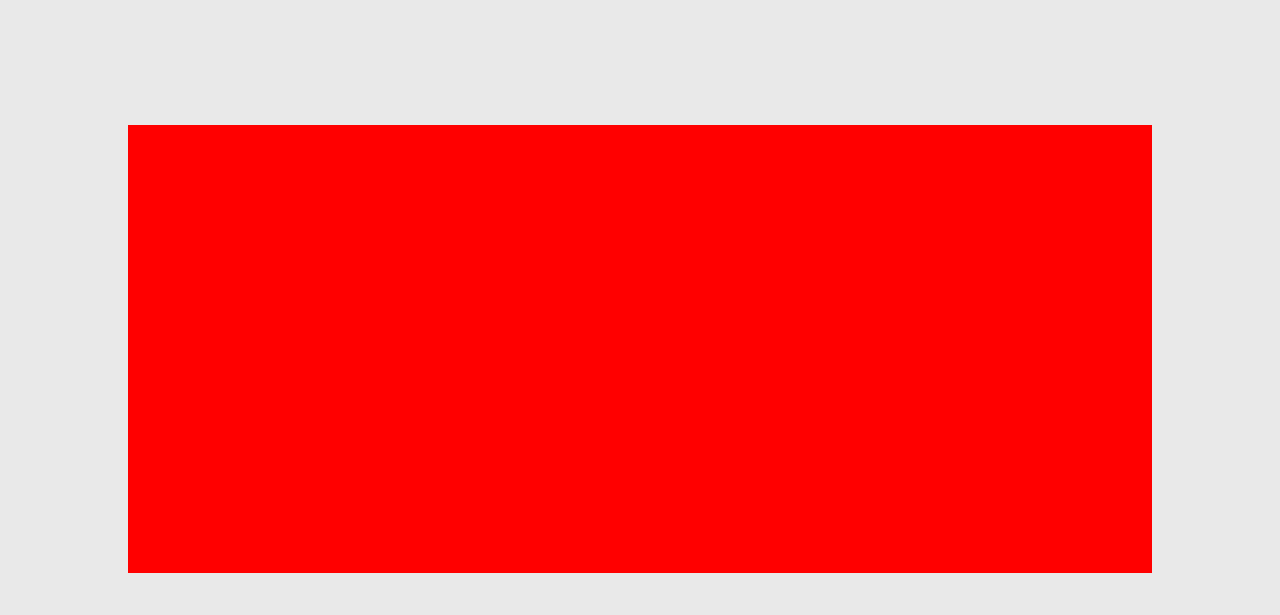
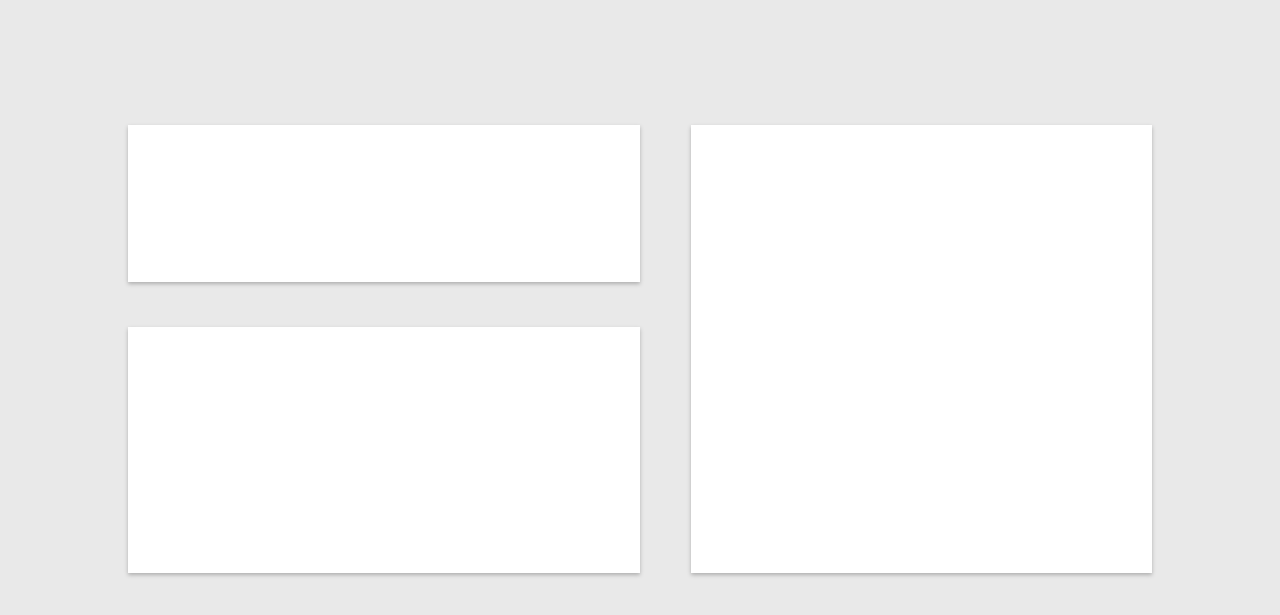
Before and after one commit to tomvarga620/projectGLbank, a plain HTML site: page web/main.html in a window 1280 px wide. Shown: the part 99-714 px from the top of the page. Drawn offline with nearby package versions, Linux system fonts and the light colour scheme.

Commit message:
added divs to middleWrapper

```diff
--- a/web/css/style.css
+++ b/web/css/style.css
@@ -33,7 +33,7 @@ align-items: center;
 
 }
 
-.left,.right {
+.leftNav,.rightNav {
 
 height:100%;
 display:flex;
--- a/web/css/styleMain.css
+++ b/web/css/styleMain.css
@@ -40,6 +40,56 @@ justify-content: center;
 
 width:80vw;
 height:35vw;
-background:red;
+/*background:orange;*/
 
 }
+
+.leftWrapper {
+
+float:left;
+height:100%;
+width:50%;
+/*background:yellow;*/
+align-self:flex-start;
+display:flex;
+justify-content:space-between;
+flex-direction:column;
+
+}
+
+.rightWrapper {
+
+float:right;
+height:100%;
+width:50%;
+/*background:blue;*/
+
+}
+
+.rightBox{
+
+height:100%;
+width:90%;
+float:right;
+background:#FFFFFF;
+box-shadow: 0px 2px 4px rgba(0, 0, 0, 0.25);
+
+}
+
+.upWrapper{
+
+height:35%;
+width:100%;
+background:#FFFFFF;
+box-shadow: 0px 2px 4px rgba(0, 0, 0, 0.25);
+
+}
+
+.downWrapper {
+
+height:55%;
+width:100%;
+background:#FFFFFF;
+box-shadow: 0px 2px 4px rgba(0, 0, 0, 0.25);
+
+}
--- a/web/main.html
+++ b/web/main.html
@@ -11,11 +11,11 @@
 
 <div id="main">
 	<div class="upBar">
-		<div class="left">
+		<div class="leftNav">
 			<div class="navBtn">Home</div>
 			<div class="navBtn">Accounts</div>
 		</div>
-		<div class="right">
+		<div class="rightNav">
 			<div class="forAcc"></div>
 			<div class="logout">Logout</div>
 		</div>
@@ -23,7 +23,16 @@
 
 	<div class="main">
 		<div class="middleWrapper">
+			<div class="leftWrapper">
+				<div class="upWrapper"></div>
+				<div class="downWrapper"></div>
+			</div>
 
+			<div class="rightWrapper">
+				<div class="rightBox">
+
+				</div>
+			</div>
 		</div>
 	</div>
 </div>
--- /dev/null
+++ b/web/mainScript.js
@@ -0,0 +1,4 @@
+$(document).ready(() => {
+
+
+});
```
Also changed, not shown: 1 other file.
